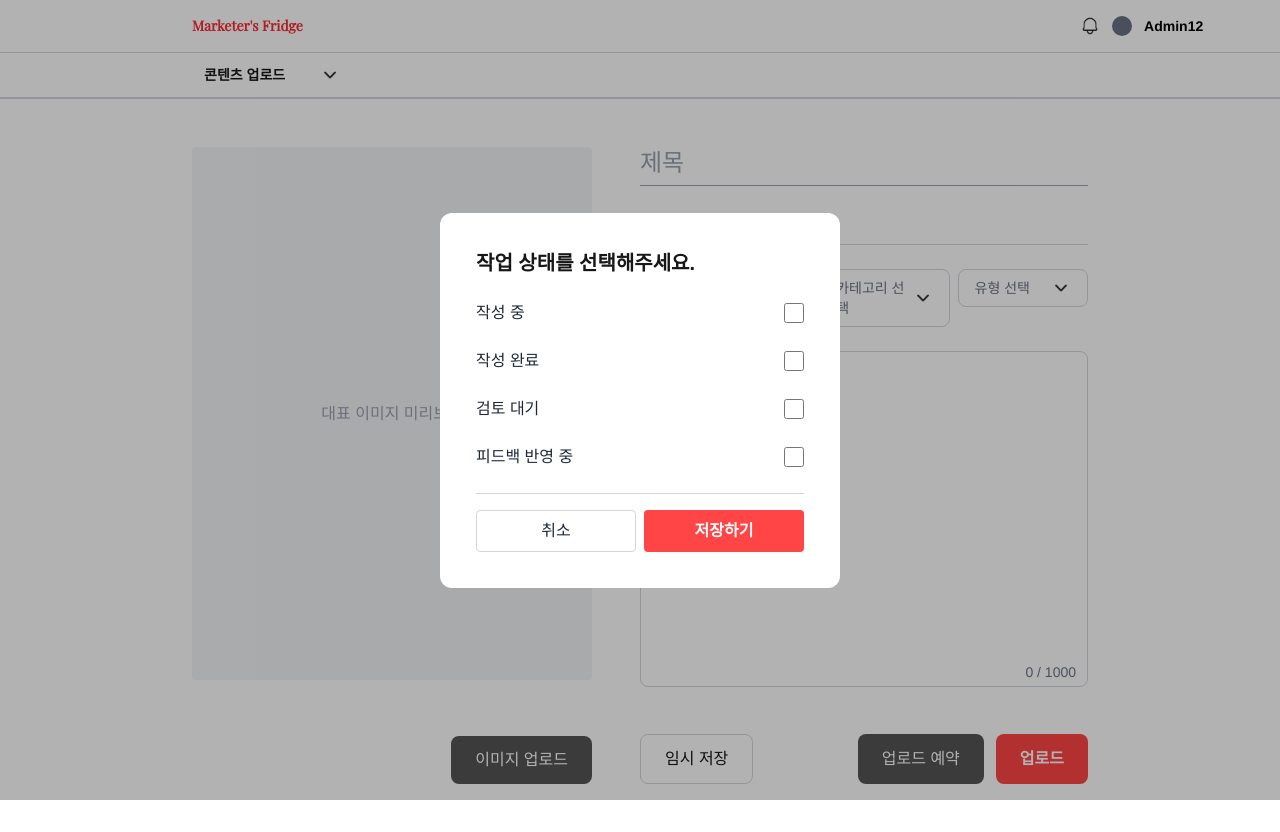
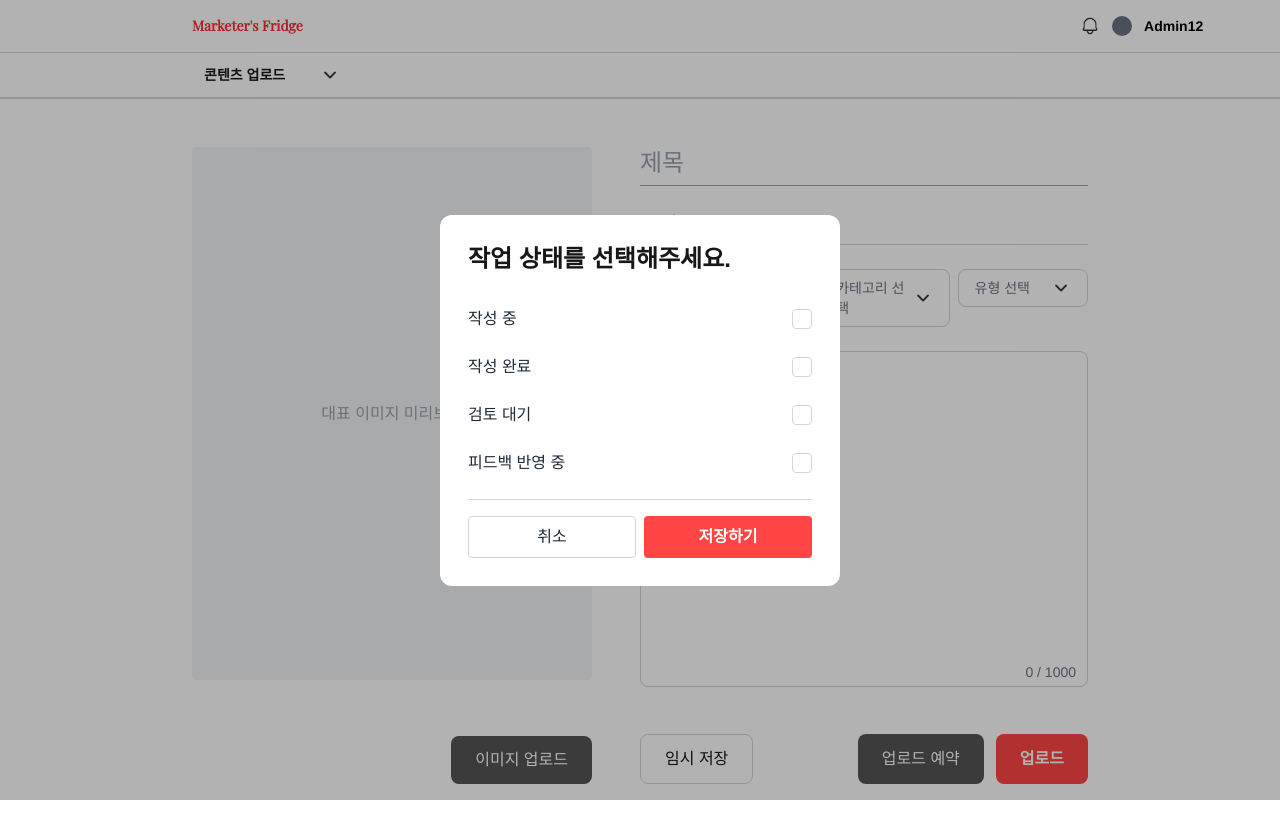
Before and after one commit to Marketer-s-Fridge/Admin, a Next.js app: page /contentsUpload in a window 1280 px wide. Both pictures are taken after a click on the button "임시 저장". Built offline with nearby package versions, Linux system fonts and the light colour scheme.

Commit message:
fix: 업로드 페이지 상태 모달 스타일 수정

```diff
--- a/src/components/statusSelectModal.tsx
+++ b/src/components/statusSelectModal.tsx
@@ -23,8 +23,8 @@ const StatusSelectModal: React.FC<StatusSelectModalProps> = ({
 
   return (
     <div className="fixed inset-0 bg-black/30 flex justify-center items-center z-50">
-      <div className="bg-white w-[400px] rounded-xl p-9">
-        <h2 className="text-xl font-bold mb-6">작업 상태를 선택해주세요.</h2>
+      <div className="bg-white w-[400px] rounded-xl p-7">
+        <h2 className="text-2xl font-bold mb-8">작업 상태를 선택해주세요.</h2>
 
         <div className="flex flex-col gap-6 mb-6">
           {statusOptions.map((status) => (
@@ -33,12 +33,24 @@ const StatusSelectModal: React.FC<StatusSelectModalProps> = ({
               className="flex justify-between items-center cursor-pointer"
             >
               <span className="text-gray-800">{status}</span>
-              <input
-                type="checkbox"
-                checked={selected === status}
-                onChange={() => setSelected(status)}
-                className="w-5 h-5 accent-gray-600"
-              />
+              <label className="relative w-5 h-5">
+                <input
+                  type="checkbox"
+                  checked={selected === status}
+                  onChange={() => setSelected(status)}
+                  className="appearance-none w-5 h-5 border border-gray-300 rounded-sm
+               checked:bg-[#555555] checked:border-gray-300
+               hover:border-gray-600 hover:border-2"
+                />
+                {/* 체크 시 아이콘 이미지 띄우기 */}
+                {selected === status && (
+                  <img
+                    src="/icons/check.png"
+                    alt="체크"
+                    className="absolute inset-0 w-3 h-3 m-auto pointer-events-none"
+                  />
+                )}
+              </label>
             </label>
           ))}
         </div>
```
Also changed, not shown: public/icons/check.png (added).
